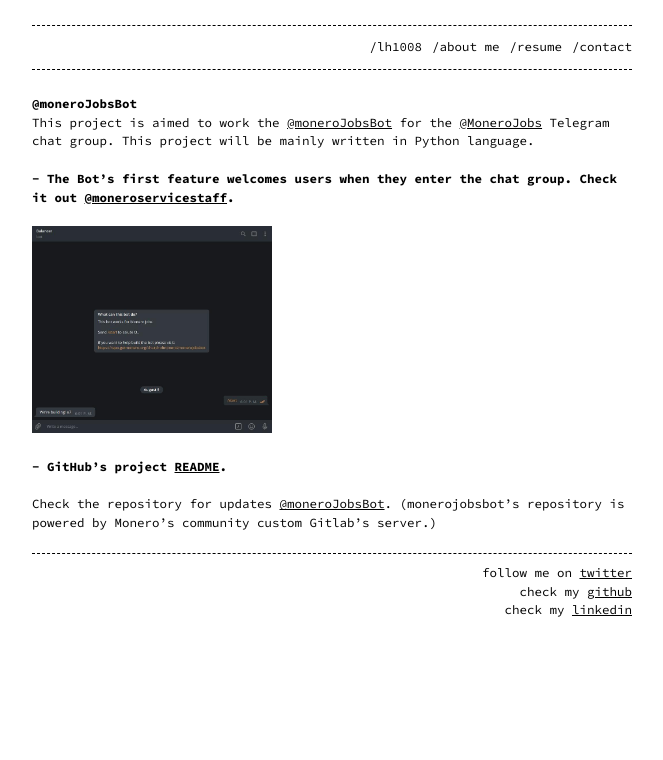
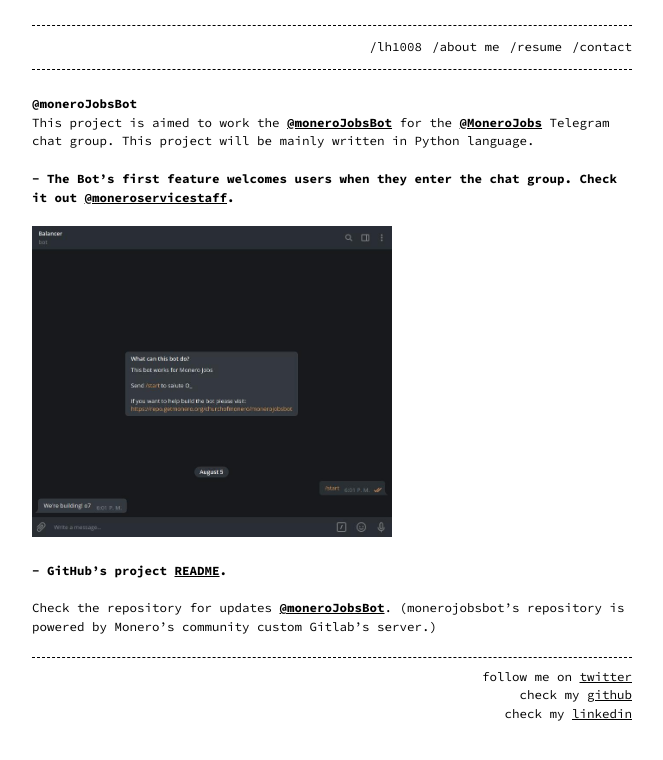
Before and after one commit to lh1008/lh1008.github.io, a Jekyll site: the page built from _posts/2020-07-25-monero-jobs-bot.markdown, in a window 1280 px wide. Shown: the top 760 px of the page, without its empty margins (308-971 px from the left). Built offline with Jekyll 4.4.1, drawn with Linux system fonts in a browser that asks for light colours.

Commit message:
Fixed outreach.markdown, images, and bold

```diff
--- a/_posts/2018-08-15-outreach-docs.markdown
+++ b/_posts/2018-08-15-outreach-docs.markdown
@@ -10,6 +10,6 @@ outreach-docs is a project for localizing <a href="https://www.monerooutreach.or
 
 <br><img src="../../../assets/images/monero-outreach.jpg" alt="Logo" width="40%"/>
 
-<br><<b>GitHub's project [README](https://github.com/monero-ecosystem/outreach-docs/blob/master/README.md). <a href="https://www.monerooutreach.org/">Site</a></b>
+<br><b>GitHub's project [README](https://github.com/monero-ecosystem/outreach-docs/blob/master/README.md).<br><a href="https://www.monerooutreach.org/">Site</a></b>
 
 <br>Check [outreach-doc's](https://github.com/monero-ecosystem/outreach-docs) repository.
--- a/_posts/2020-07-23-rapscore.markdown
+++ b/_posts/2020-07-23-rapscore.markdown
@@ -10,7 +10,7 @@ Rapscore is our foundations project inside Holberton School. This project propos
 
 <br>The project built-in languages are Python for APIs calls (RESTful) and MySQL connection database management. HTMl, CSS, and JavaScript were used for the web framework deployment. This was a 3 weeks project.
 
-<br><img src="../../../assets/images/rapscore.jpg" alt="Logo" width="40%"/>
+<br><img src="../../../assets/images/rapscore.jpg" alt="Logo" width="60%"/>
 
 <br><b>GitHub's project [README](https://github.com/KevinCastroP/RapScore_MVP/blob/dev/README.md).</b>
 
--- a/_posts/2020-07-25-monero-jobs-bot.markdown
+++ b/_posts/2020-07-25-monero-jobs-bot.markdown
@@ -7,12 +7,12 @@ categories:
 
 # @moneroJobsBot
 
-This project is aimed to work the [@moneroJobsBot](https://t.me/monerojobsbot) for the [@MoneroJobs](https://t.me/MoneroJobs) Telegram chat group. This project will be mainly written in Python language.
+This project is aimed to work the <b>[@moneroJobsBot](https://t.me/monerojobsbot)</b> for the <b>[@MoneroJobs](https://t.me/MoneroJobs)</b> Telegram chat group. This project will be mainly written in Python language.
 
 <br><b>- The Bot's first feature welcomes users when they enter the chat group. Check it out [@moneroservicestaff](https://t.me/moneroservicestaff).</b>
 
-<br><img src="../../../assets/images/monero-jobs-bot.jpg" alt="Logo" width="40%"/>
+<br><img src="../../../assets/images/monero-jobs-bot.jpg" alt="Logo" width="60%"/>
 
 <br><b>- GitHub's project [README](https://repo.getmonero.org/churchofmonero/monerojobsbot/-/blob/master/README.md).</b>
 
-<br>Check the repository for updates <a href="https://repo.getmonero.org/churchofmonero/monerojobsbot">@moneroJobsBot</a>. (monerojobsbot's repository is powered by Monero's community custom Gitlab's server.)
+<br>Check the repository for updates <b><a href="https://repo.getmonero.org/churchofmonero/monerojobsbot">@moneroJobsBot</a></b>. (monerojobsbot's repository is powered by Monero's community custom Gitlab's server.)
--- a/_posts/2020-07-28-delicias-del-asfalto.markdown
+++ b/_posts/2020-07-28-delicias-del-asfalto.markdown
@@ -10,6 +10,6 @@ Delicias del Asfalto is a HTML, CSS, JavaScript built-in website that displays a
 
 <br><img src="../../../assets/images/logo_delicias.png" alt="Logo" width="40%"/>
 
-<br><b>GitHub's project [README](https://github.com/lh1008/sabor/blob/master/README.md).<a href="https://deliciasdelasfalto.com">Site</a></b>
+<br><b>GitHub's project [README](https://github.com/lh1008/sabor/blob/master/README.md).<br><a href="https://deliciasdelasfalto.com">Site</a></b>
 
 <br>Check [Delicia's del Asfalto](https://github.com/lh1008/sabor) GitHub repository.
```
